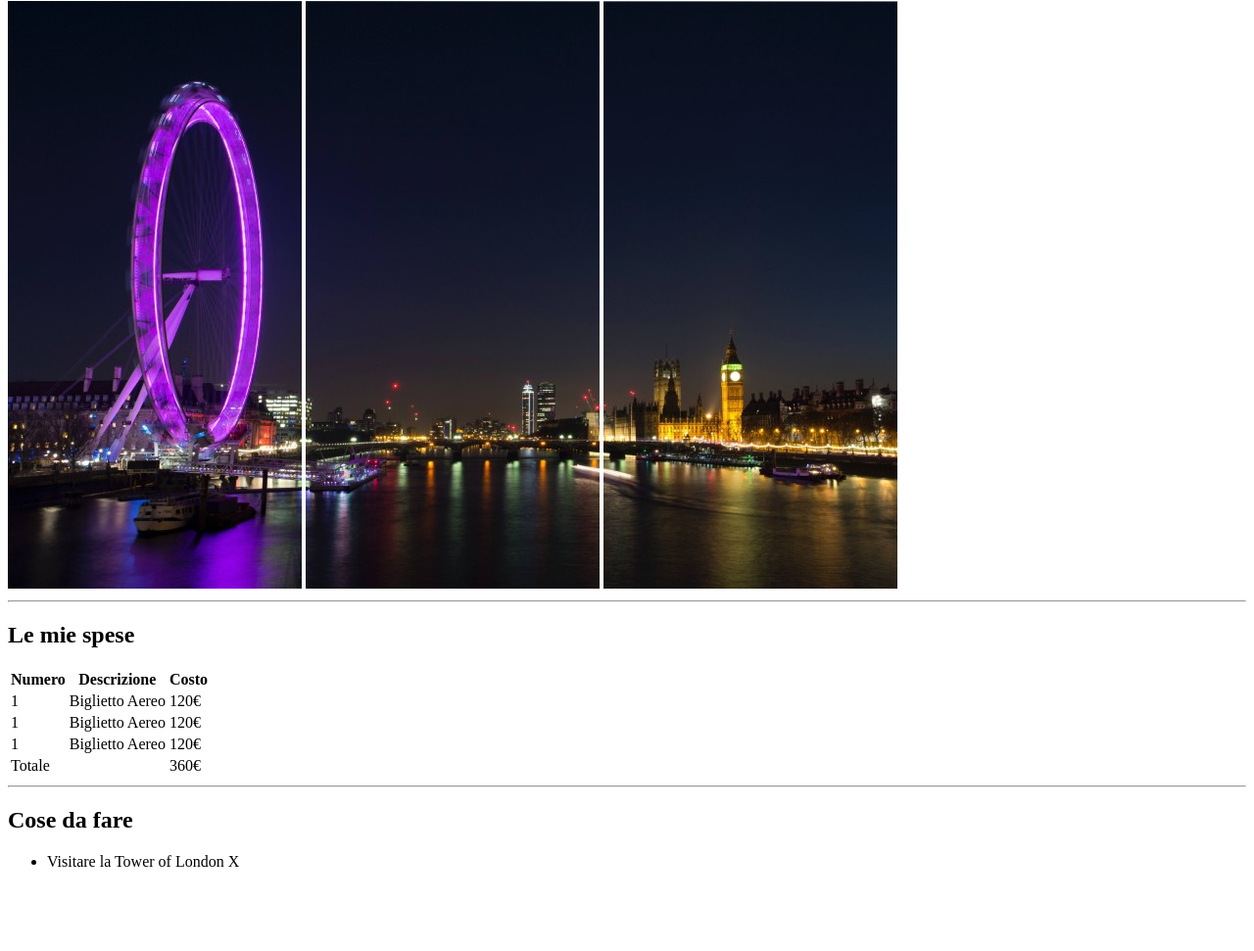
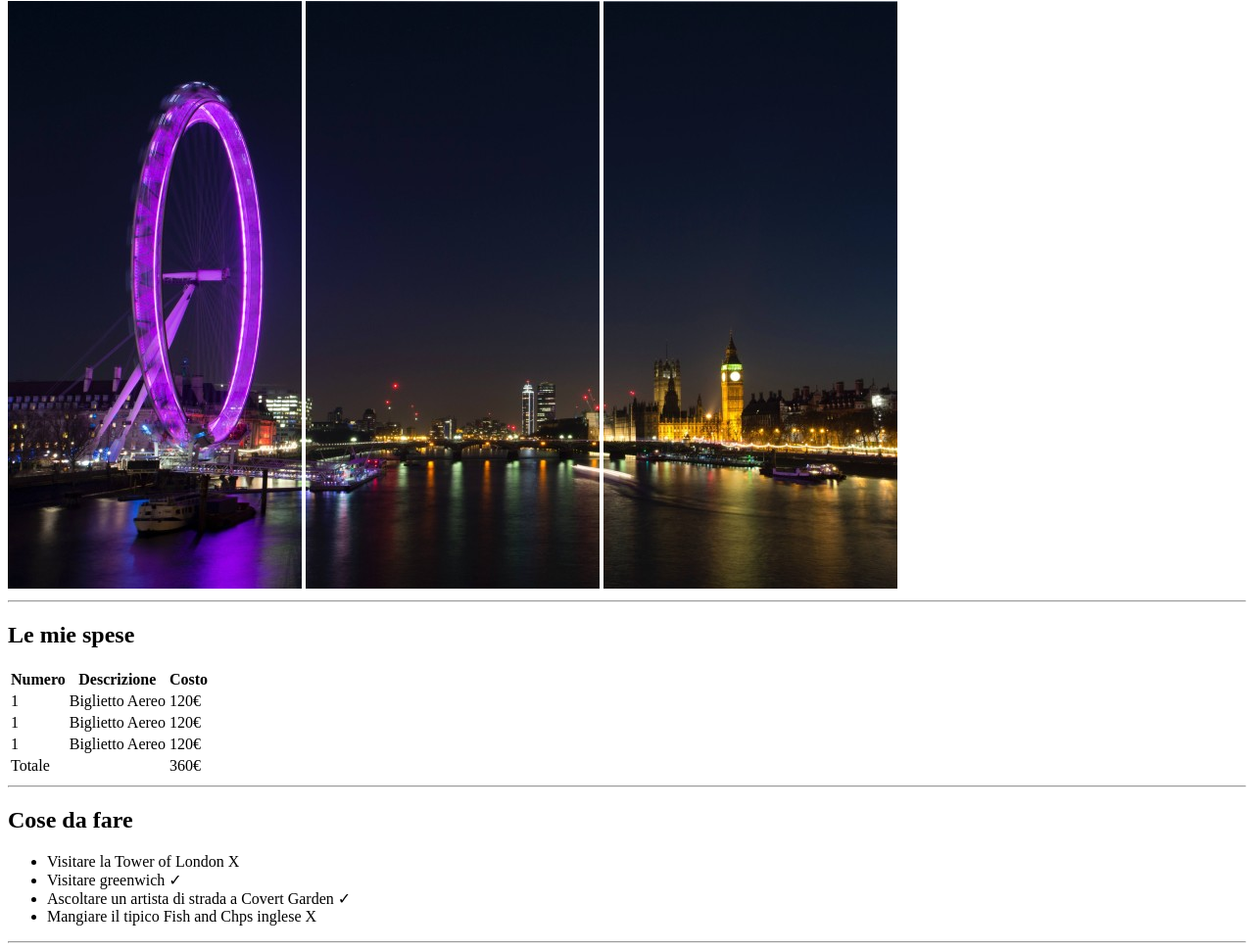
Before and after one commit to TommasoPezzola231/html-london-trip, a plain HTML site: page index.html in a window 1280 px wide. Shown: the part 79-1050 px from the top of the page at 98% size. Before the commit the page ends 984 px from the top, so only its background shows below. Drawn offline with Linux system fonts and the light colour scheme.

Commit message:
Cose da fare

```diff
--- a/index.html
+++ b/index.html
@@ -63,11 +63,16 @@
 
         </section>
 
+        <!--Cose da fare-->
         <section>
             <h2>Cose da fare</h2>
             <ul>
                 <li>Visitare la Tower of London &Chi;</li>
+                <li>Visitare greenwich &#x2713;</li>
+                <li>Ascoltare un artista di strada a Covert Garden &#x2713;</li>
+                <li>Mangiare il tipico Fish and Chps inglese &Chi;</li>
             </ul>
+            <hr>
         </section>
 
     </main>
```
